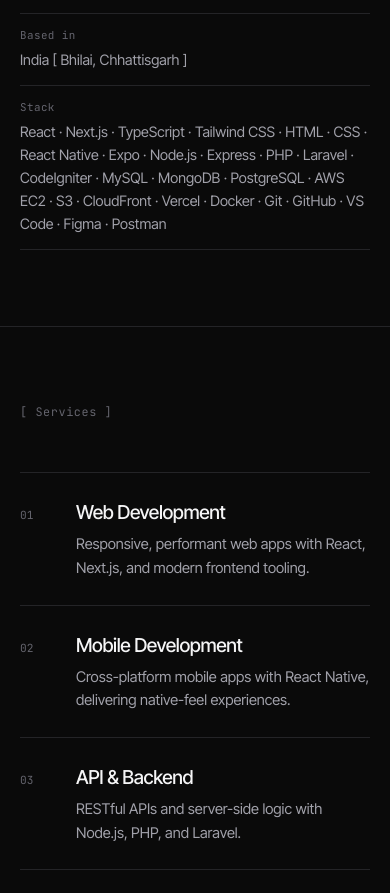
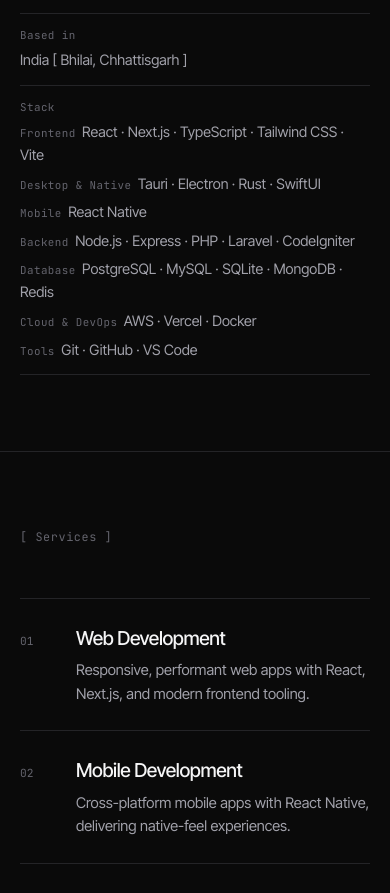
Before and after one commit to imrj05/portfolio-new, a React (Vite) app: page / in a window 390 px wide. Shown: the part 5740-6633 px from the top of the page. Built offline with nearby package versions, Linux system fonts and the light colour scheme; no server answers.

Commit message:
feat: group tech stack by category, add desktop & native tools, and refresh PWA assets

```diff
--- a/scripts/prerender-seo.mjs
+++ b/scripts/prerender-seo.mjs
@@ -51,6 +51,9 @@
 if (!template.includes('<!-- seo:start -->')) {
     throw new Error('dist/index.html is missing the <!-- seo:start --> marker.');
 }
+if (!template.includes('<div id="root"></div>')) {
+    throw new Error('dist/index.html is missing the <div id="root"></div> marker.');
+}
 
 const routes = await loadSeoRoutes();
 
--- a/src/App.css
+++ b/src/App.css
@@ -696,6 +696,24 @@
     color: var(--text-secondary);
 }
 
+.about-stack {
+    display: grid;
+    gap: 0.35rem;
+}
+
+.about-stack-row {
+    display: grid;
+    grid-template-columns: 7.5rem minmax(0, 1fr);
+    gap: 1rem;
+}
+
+.about-stack-category {
+    font-family: 'JetBrains Mono', monospace;
+    font-size: 0.68rem;
+    letter-spacing: 0.04em;
+    color: var(--text-label);
+}
+
 @media (max-width: 760px) {
     .about-layout {
         grid-template-columns: 1fr;
@@ -716,6 +734,14 @@
     .about-meta-row {
         grid-template-columns: 1fr;
         gap: 0.2rem;
+    }
+
+    .about-stack-row {
+        display: block;
+    }
+
+    .about-stack-category {
+        margin-right: 0.4rem;
     }
 }
 
--- a/src/components/AboutSection.tsx
+++ b/src/components/AboutSection.tsx
@@ -2,7 +2,6 @@
 import { about, socialLinks, techStack } from '../data/portfolio';
 import { ArrowUpRight } from 'lucide-react';
 
-const stack = techStack.flatMap((category) => category.items);
 const stats = about.highlights
     .filter((highlight) => highlight.label !== 'Location')
     .map((highlight) => `${highlight.value} ${highlight.label.toLowerCase()}`)
@@ -50,7 +49,14 @@
                         </div>
                         <div className="about-meta-row">
                             <span className="about-meta-label">Stack</span>
-                            <span className="about-meta-value">{stack.join(' · ')}</span>
+                            <div className="about-meta-value about-stack">
+                                {techStack.map((category) => (
+                                    <div className="about-stack-row" key={category.label}>
+                                        <span className="about-stack-category">{category.label}</span>
+                                        <span>{category.items.join(' · ')}</span>
+                                    </div>
+                                ))}
+                            </div>
                         </div>
                     </div>
                 </div>
--- a/src/data/portfolio.ts
+++ b/src/data/portfolio.ts
@@ -231,12 +231,13 @@
     },
 ];
 export const techStack: TechCategory[] = [
-  { label: 'Frontend', items: ['React', 'Next.js', 'TypeScript', 'Tailwind CSS', 'HTML', 'CSS'] },
-  { label: 'Mobile', items: ['React Native', 'Expo'] },
+  { label: 'Frontend', items: ['React', 'Next.js', 'TypeScript', 'Tailwind CSS', 'Vite'] },
+  { label: 'Desktop & Native', items: ['Tauri', 'Electron', 'Rust', 'SwiftUI'] },
+  { label: 'Mobile', items: ['React Native'] },
   { label: 'Backend', items: ['Node.js', 'Express', 'PHP', 'Laravel', 'CodeIgniter'] },
-  { label: 'Database', items: ['MySQL', 'MongoDB', 'PostgreSQL'] },
-  { label: 'Cloud & DevOps', items: ['AWS EC2', 'S3', 'CloudFront', 'Vercel', 'Docker'] },
-  { label: 'Tools', items: ['Git', 'GitHub', 'VS Code', 'Figma', 'Postman'] },
+  { label: 'Database', items: ['PostgreSQL', 'MySQL', 'SQLite', 'MongoDB', 'Redis'] },
+  { label: 'Cloud & DevOps', items: ['AWS', 'Vercel', 'Docker'] },
+  { label: 'Tools', items: ['Git', 'GitHub', 'VS Code'] },
 ];
 export const services: ServiceItem[] = [
   {
```
Also changed, not shown: public/apple-touch-icon.png, public/pwa-192x192.png, public/site.webmanifest.
